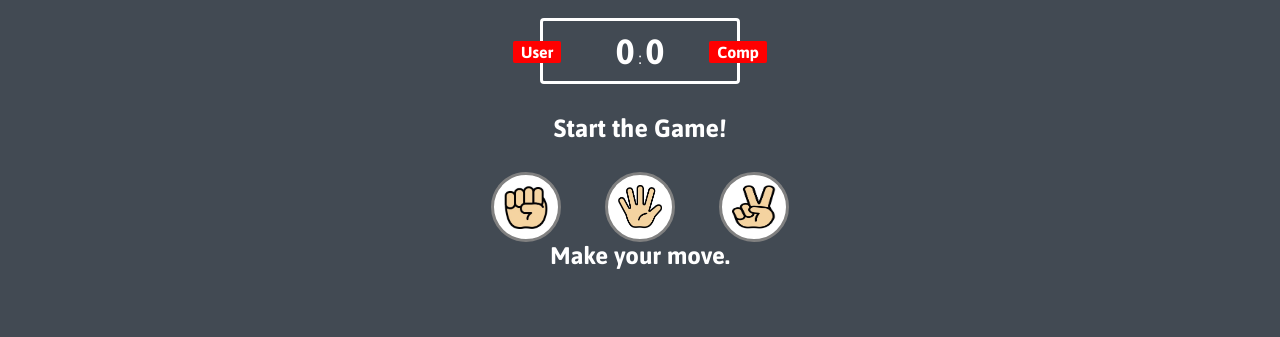
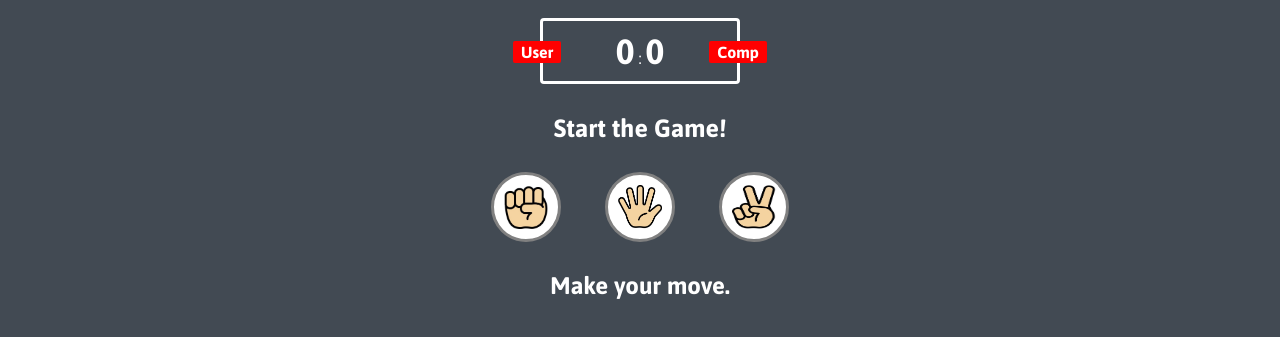
Before and after one commit to SahilKumarIN/Rock-Paper-Scissors-JS, a plain HTML site: page index.html in a window 1280 px wide. Shown: the part 69-406 px from the top of the page. Drawn offline with Linux system fonts and the light colour scheme.

Commit message:
some ui updates

```diff
--- a/CSS/style.css
+++ b/CSS/style.css
@@ -100,6 +100,6 @@ p{
     font-size: 24px;
     font-weight: bold;
     text-align: center;
-    margin-top: 30  px;
+    margin-top: 30px;
     color: white;
 }
```
